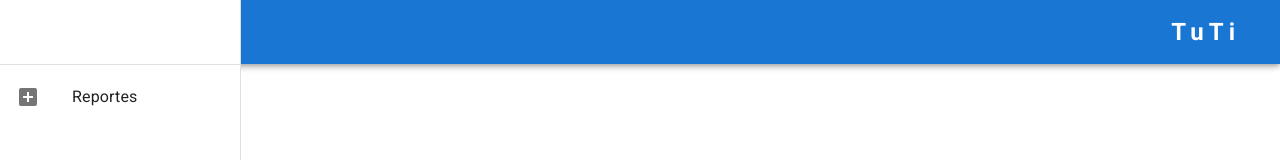
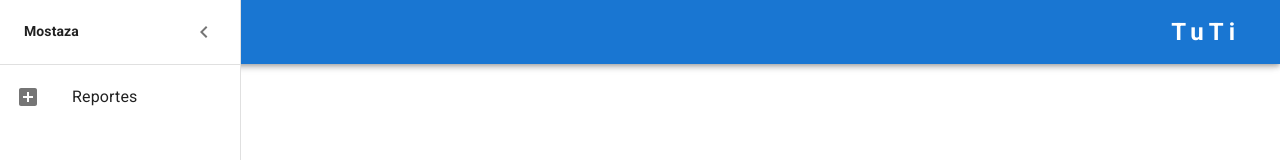
Before and after one commit to fabi4872/youtube-react, a React (Vite) app: page / in a window 1280 px wide. Shown: the top 160 px of the page. Built offline with nearby package versions, Linux system fonts and the light colour scheme.

Commit message:
09042023

```diff
--- a/src/components/Navbar.jsx
+++ b/src/components/Navbar.jsx
@@ -6,12 +6,16 @@ import { NavListItem } from './NavListItem';
 import IconButton from '@mui/material/IconButton';
 import MenuIcon from '@mui/icons-material/Menu';
 import AddBoxIcon from '@mui/icons-material/AddBox';
+import ChevronLeftIcon from '@mui/icons-material/ChevronLeft';
 
 const Offset = styled('div')(( { theme } ) => theme.mixins.toolbar );
 
 const useStyles = makeStyles( (theme) => ({
-  boxHeight: {
-    height: theme.mixins.toolbar
+  appBar: {
+    zIndex: `${ theme.zIndex.drawer - 1 } !important`
+  },
+  headDrawerHeight: {
+    height: `${ theme.mixins.toolbar } !important`
   }
 }))
 
@@ -28,7 +32,7 @@ export const Navbar = () => {
 
   return (
     <>
-      <AppBar>
+      <AppBar className={ classes.appBar }>
         <Toolbar
           sx={{
             mx: 2
@@ -70,12 +74,34 @@ export const Navbar = () => {
       <Drawer
         variant='permanent'
       >
-        <Box
-
+        <Toolbar
+          className='headDrawerHeight'
+          sx={{
+            justifyContent: 'space-between',
+            alignItems: 'center'
+          }}
         >
-          <Offset />
-          <Divider />
-        </Box>
+          <Typography
+            variant='subtitle2'
+            sx={{
+              fontWeight: 'bold'
+            }}
+          >
+            Mostaza
+          </Typography>
+          <IconButton
+            aria-label='close drawer'
+            edge='start'
+            size='large'
+            onClick={ () => console.log('Icon button presionado') }
+            sx={{
+              p: 0
+            }}
+          >
+            <ChevronLeftIcon />
+          </IconButton>
+        </Toolbar>
+        <Divider />
         <NavListItem listItem={ listItem } />
       </Drawer>
     </>
```
